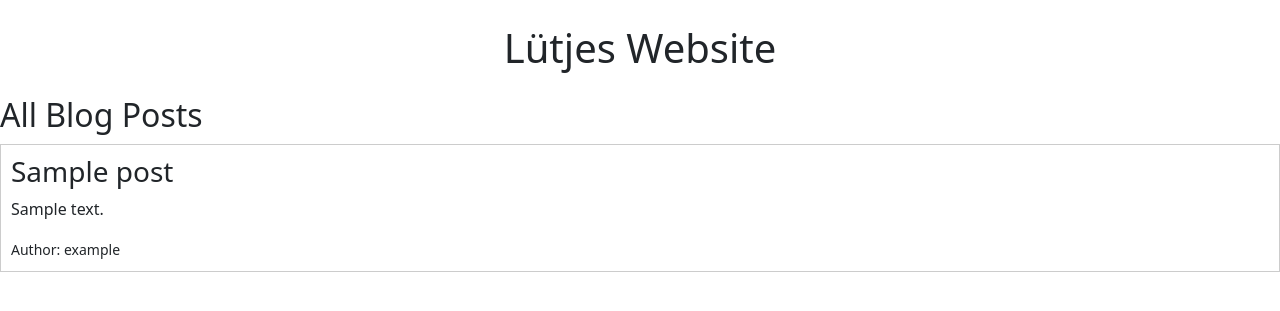
After one commit to Lunixgithub/CoolWebsite, a Flask app: page /posts in a window 1280 px wide. The commit adds this page. Shown: the top 311 px of the page. Run offline with Flask 3, Linux system fonts and the light colour scheme; tables that the repository leaves empty hold one stand-in row (values such as "Sample post").

Commit message:
added simple posting feature with login and register  functionality

```diff
--- a/main.py
+++ b/main.py
@@ -1,8 +1,9 @@
 from flask import Flask, render_template, request, redirect, url_for, session, flash,g
 from flask_sqlalchemy import SQLAlchemy
-from sqlalchemy.orm import DeclarativeBase, Mapped, mapped_column
+from sqlalchemy.orm import DeclarativeBase, Mapped, mapped_column, relationship, foreign
 from functools import wraps
 from werkzeug.security import generate_password_hash, check_password_hash
+from sqlalchemy import ForeignKey
 
 app = Flask(__name__)
 app.config["SQLALCHEMY_DATABASE_URI"] = "sqlite:///database.db"
@@ -12,10 +13,22 @@ class Base(DeclarativeBase):
 
 db = SQLAlchemy(app, model_class=Base)
 
+
+#User database to implement several users
 class User(db.Model):
     id: Mapped[int] = mapped_column(primary_key=True)
     username: Mapped[str] = mapped_column(unique=True)
     password: Mapped[str] = mapped_column()
+
+#Post database to implement several posts
+class Post(db.Model):
+    id: Mapped[int] = mapped_column(primary_key=True)
+    title: Mapped[str] = mapped_column(nullable=False)
+    content: Mapped[str] = mapped_column(nullable=False)
+    author_id: Mapped[int] = mapped_column(ForeignKey("user.id"), nullable=False)
+    author: Mapped["User"] = relationship(backref="posts")
+
+
 
 # Initialize DB and create example users with hashed passwords
 with app.app_context():
@@ -72,29 +85,28 @@ def login():
 
     return render_template("login.html")
 
-@app.route('/add_user', methods=['GET', 'POST'])
-@admin_required
-def add_user():
+@app.route('/register', methods=['GET', 'POST'])
+def register():
     if request.method == "POST":
         username = request.form.get("username", "").strip()
         password = request.form.get("password", "").strip()
 
         if not username or not password:
             flash("Both fields are required.", "warning")
-            return redirect(url_for("add_user"))
+            return redirect(url_for("register"))
 
         if db.session.scalar(db.select(User).filter_by(username=username)):
             flash("Username already exists.", "danger")
-            return redirect(url_for("add_user"))
+            return redirect(url_for("register"))
 
         hashed_pw = generate_password_hash(password)
         new_user = User(username=username, password=hashed_pw)
         db.session.add(new_user)
         db.session.commit()
         flash("User added successfully!", "success")
-        return redirect(url_for("users"))
+        return redirect(url_for("index"))
 
-    return render_template("add_user.html")
+    return render_template("register.html")
 
 @app.route('/logout')
 def logout():
@@ -127,6 +139,37 @@ def profile():
 
     return render_template("profile.html", user=user)
 
+@app.route('/create_post', methods=['GET', 'POST'])
+def create_post():
+    user_id = session.get("user_id")
+    if not user_id:
+        flash("You must be logged in to create a post.", "warning")
+        return redirect(url_for("login"))
+
+    if request.method == "POST":
+        title = request.form.get("title", "").strip()
+        content = request.form.get("content", "").strip()
+
+        if not title or not content:
+            flash("Title and content are required.", "warning")
+            return redirect(url_for("create_post"))
+
+        post = Post(title=title, content=content, author_id=user_id)
+        db.session.add(post)
+        db.session.commit()
+
+        flash("Post created successfully!", "success")
+        return redirect(url_for("posts"))
+
+    return render_template("create_post.html")
+
+
+@app.route('/posts')
+def posts():
+    posts = db.session.scalars(db.select(Post)).all()
+    return render_template("posts.html", posts=posts)
+
+
 
 @app.context_processor
 def inject_current_user():
--- a/templates/login.html
+++ b/templates/login.html
@@ -18,7 +18,8 @@
   </div>
 
   <button type="submit" class="btn btn-primary">Login</button>
-</form>
+
+ </form>
 
 <a href="{{ url_for('index') }}" class="btn btn-secondary mt-3">Back</a>
 
--- /dev/null
+++ b/templates/posts.html
@@ -0,0 +1,15 @@
+{% extends "base.html" %}
+
+{% block content %}
+<h2>All Blog Posts</h2>
+
+{% for post in posts %}
+    <div style="border: 1px solid #ccc; padding: 10px; margin: 10px 0;">
+        <h3>{{ post.title }}</h3>
+        <p>{{ post.content }}</p>
+        <small>Author: {{ post.author.username }}</small>
+    </div>
+{% else %}
+    <p>No posts yet.</p>
+{% endfor %}
+{% endblock %}
--- a/templates/add_user.html
+++ b/templates/register.html
@@ -4,7 +4,7 @@
 
 {% block content %}
 <div class="container mt-5" style="max-width: 500px;">
-    <h2 class="mb-4 text-center">Add New User</h2>
+    <h2 class="mb-4 text-center">Register new account</h2>
 
     <form method="POST">
         <div class="mb-3">
@@ -31,11 +31,11 @@
             >
         </div>
 
-        <button type="submit" class="btn btn-primary w-100">Add User</button>
+        <button type="submit" class="btn btn-primary w-100">Register</button>
     </form>
 
     <div class="mt-3 text-center">
-        <a href="{{ url_for('users') }}">← Back to user list</a>
+        <a href="{{ url_for('index') }}">← Back to home</a>
     </div>
 </div>
 {% endblock %}
--- a/templates/users.html
+++ b/templates/users.html
@@ -13,6 +13,5 @@
     {% endfor %}
 </ul>
 
-<p><a href="{{ url_for('add_user') }}">Add New User</a></p>
-
+<p><a href="{{ url_for('register') }}">Add New User</a></p>
 {% endblock %}
```
Also changed, not shown: templates/create_post.html (added, +14 -0 lines), templates/index.html (+8 -6 lines).
